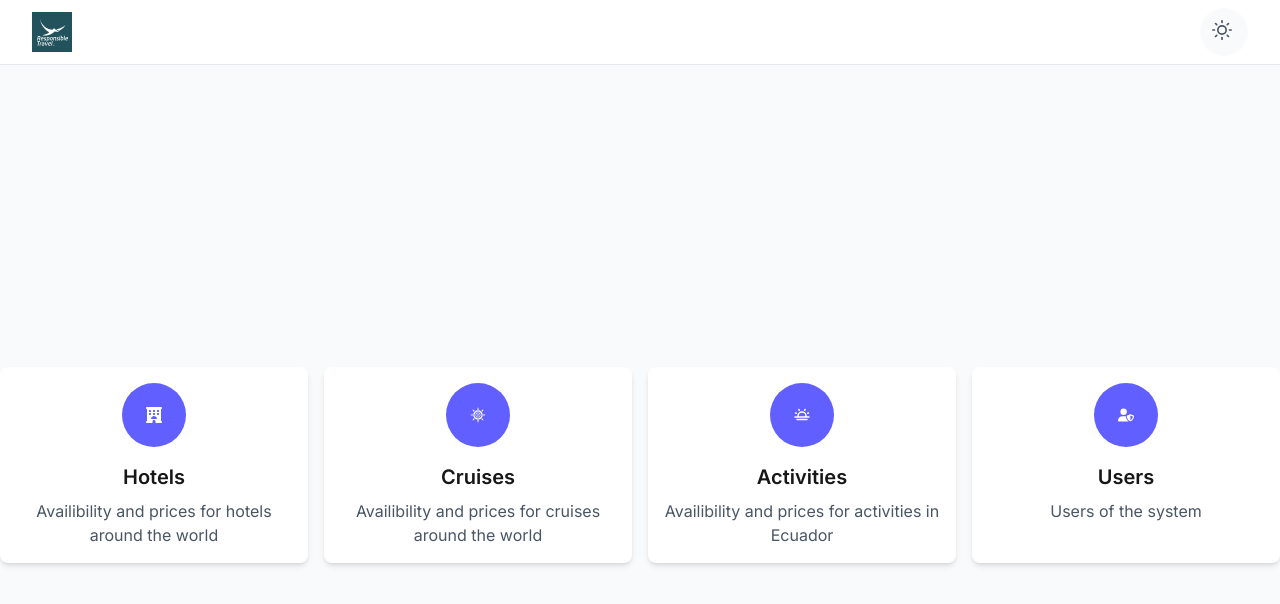
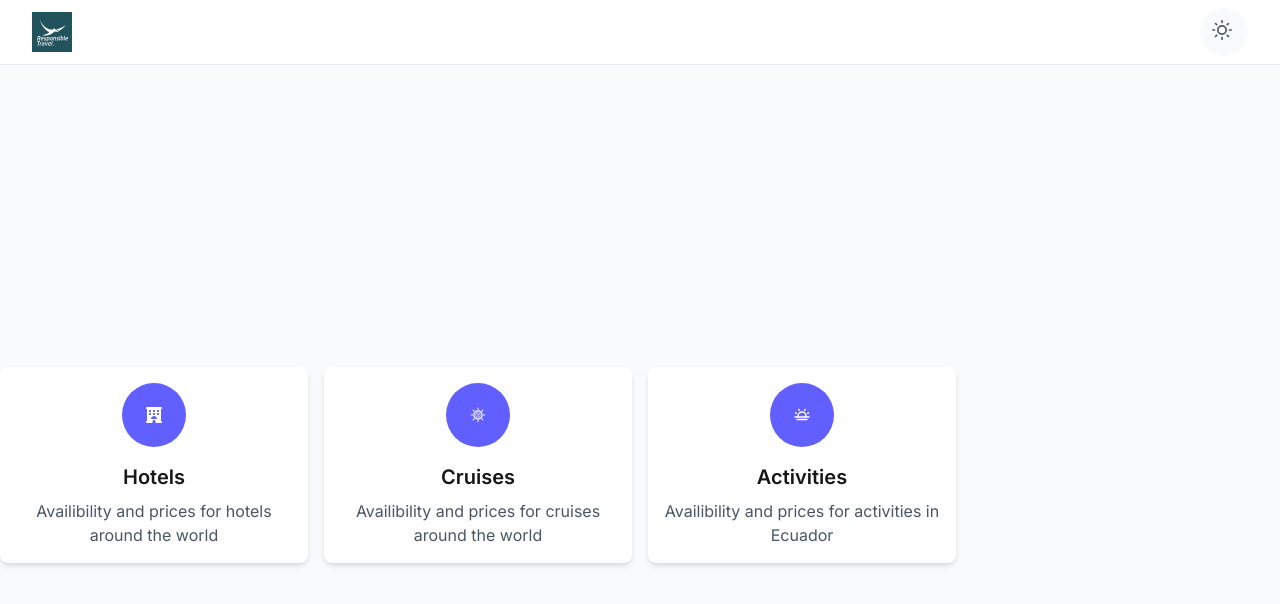
Before and after one commit to EGT-FranciscoBorja/rt-app, a Next.js app: page / in a window 1280 px wide. Shown: the top 604 px of the page. Built offline with nearby package versions, Linux system fonts and the light colour scheme; no server answers.

Commit message:
Add role restrictions on homepage

```diff
--- a/components/cards.tsx
+++ b/components/cards.tsx
@@ -1,11 +1,18 @@
+'use client'
+
 import React from 'react'
-import { CardInfo } from '../types'
 import { GiShipWheel } from "react-icons/gi";
 import { FaHotel, FaUserShield } from "react-icons/fa6";
 import { PiSunHorizonBold } from "react-icons/pi";
 import Link from 'next/link'
+import { useAppSelector } from '@/app/hooks'
+import { RootState } from '@/app/lib/store'
 
-const cards_info = (): CardInfo[] => [
+const Cards = () => {
+  const user = useAppSelector((state: RootState) => state.auth.user)
+  const isSuperAdmin = Array.isArray(user?.roles) && user.roles.includes('super-admin')
+
+  const cards = [
     {
       id: 1,
       path: '/listHotels',
@@ -27,25 +34,23 @@ const cards_info = (): CardInfo[] => [
       description: 'Availibility and prices for activities in Ecuador',
       icon: <PiSunHorizonBold />,
     },
-  {
+    ...(isSuperAdmin ? [{
       id: 4,
       path: '/listUsers',
       title: 'Users',
       description: 'Users of the system',
       icon: <FaUserShield />,
-
-  },
+    }] : [])
   ]
 
-const cards = () => {
   return (
     <div className='w-full'>
       <div className='grid grid-cols-4 gap-4 sm:grid-cols-1 lg:grid-cols-4'>
-        {cards_info().map((card) => (
+        {cards.map((card) => (
           <Link
             key={card.id}
             href={card.path}
-            className='p-4 bg-white rounded-lg shadow-md text-center'
+            className='p-4 bg-white rounded-lg shadow-md text-center hover:shadow-lg transition-shadow'
           >
             <div className='flex items-center justify-center w-16 h-16 mx-auto mb-4 text-white bg-indigo-500 rounded-full'>
               {card.icon}
@@ -59,4 +64,4 @@ const cards = () => {
   )
 }
 
-export default cards
+export default Cards
```
Lines whose indentation alone changed are shown as unchanged.
